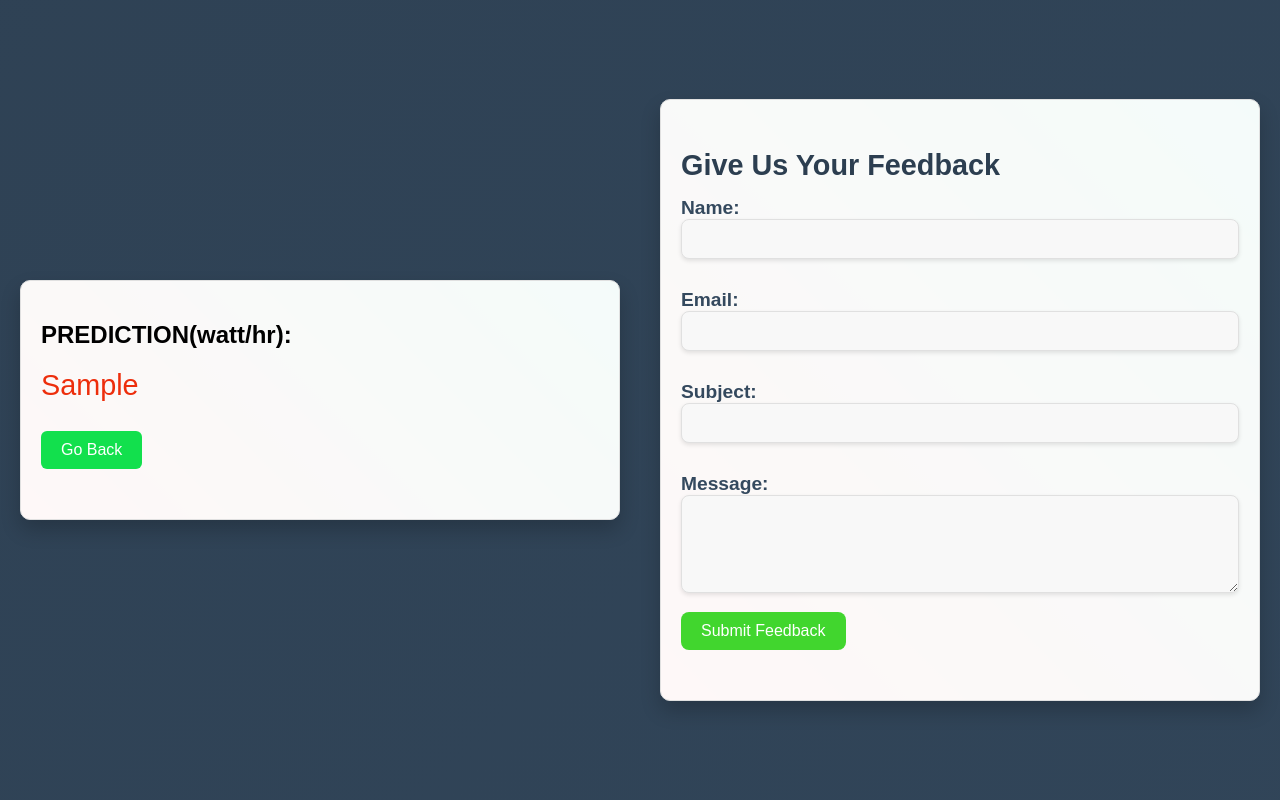
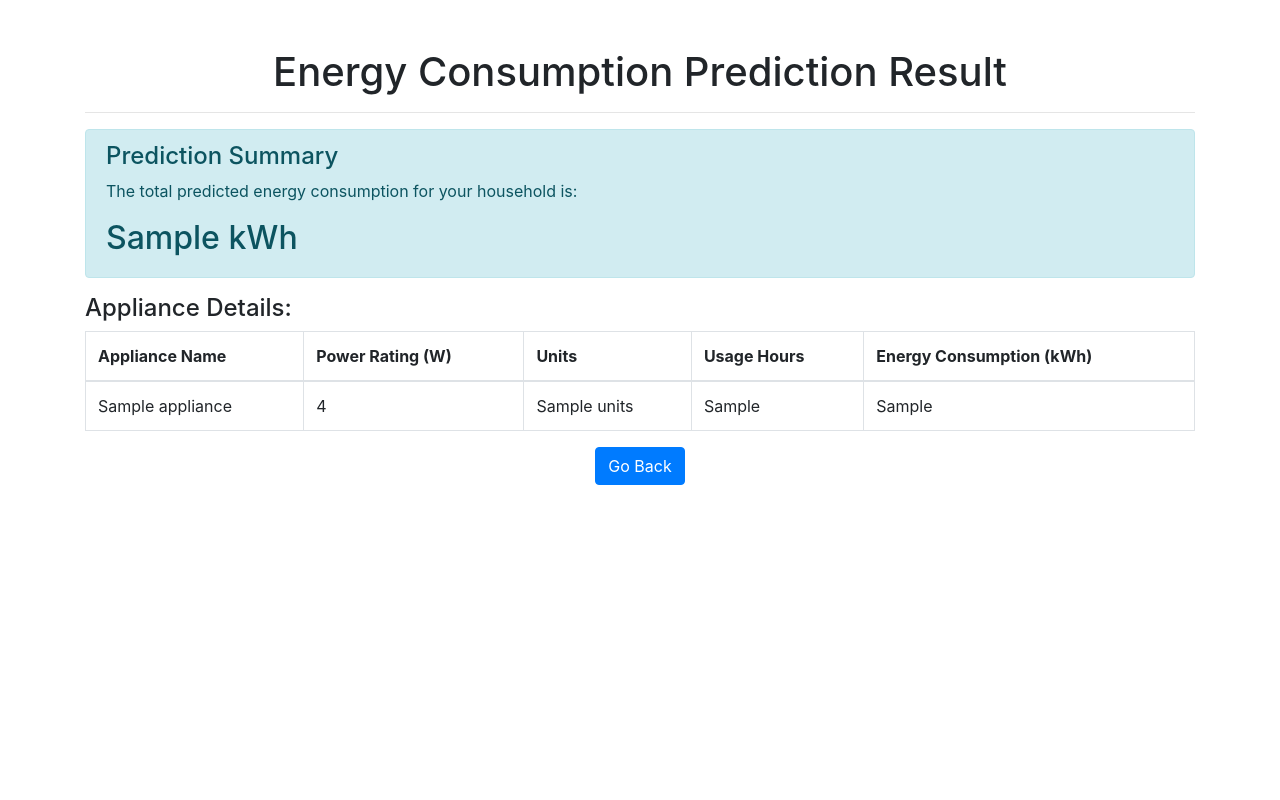
Before and after one commit to projects-65/Watt_sage, a Python web app: template templates/output.html in a window 1280 px wide. Run offline with Jinja, Linux system fonts and the light colour scheme; the template is opened without the code that fills it: most values are stand-ins (such as "Sample title", 1, 10 or a date in 2020); some libraries are stand-ins or nearby versions.

Commit message:
Update output.html

```diff
--- a/templates/output.html
+++ b/templates/output.html
@@ -3,165 +3,46 @@
 <head>
     <meta charset="UTF-8">
     <meta name="viewport" content="width=device-width, initial-scale=1.0">
-    <title>💡HOUSEHOLD ENERGY CONSUMPTION PREDICTION💡</title>
-    <style>
-        body {
-            font-family: 'Oswald', sans-serif;
-            background: linear-gradient(-45deg, #34495E, #2C3E50);
-            background-size: 400% 400%;
-            animation: gradientAnimation 10s ease infinite;
-            margin: 0;
-            padding: 0;
-            display: flex;
-            justify-content: center;
-            align-items: center;
-            min-height: 100vh;
-        }
-
-        @keyframes gradientAnimation {
-            0% {
-                background-position: 0% 50%;
-            }
-            50% {
-                background-position: 100% 50%;
-            }
-            100% {
-                background-position: 0% 50%;
-            }
-        }
-
-        .content-container {
-            display: flex;
-            flex-direction: column;
-            align-items: center;
-            max-width: 800px;
-            width: 90%;
-            background-color: rgba(255, 255, 255, 0.95);
-            border-radius: 10px;
-            box-shadow: 0 10px 20px rgba(0, 0, 0, 0.2);
-            overflow: hidden;
-            position: relative;
-            border: 1px solid #E0E0E0;
-            padding: 20px;
-            margin: 20px;
-        }
-
-        .output-container, .feedback-form {
-            margin-bottom: 30px;
-            width: 100%;
-        }
-
-        .output-container::before, .feedback-form::before {
-            content: "";
-            position: absolute;
-            width: 100%;
-            height: 100%;
-            background: linear-gradient(45deg, #FF6B6B, #1ABC9C);
-            z-index: -1;
-            transform: scale(1.2);
-        }
-
-        .result {
-            font-size: 1.8rem;
-            margin-top: 15px;
-            color: #ed2e0c;
-        }
-
-        .go-back-button {
-            display: inline-block;
-            padding: 10px 20px;
-            background-color: #12e04d;
-            color: white;
-            border: none;
-            border-radius: 6px;
-            font-size: 1rem;
-            text-decoration: none;
-            transition: background-color 0.3s, transform 0.2s;
-        }
-
-        .go-back-button:hover {
-            background-color: #50e35a;
-            transform: scale(1.05);
-        }
-
-        .feedback-form h3 {
-            font-size: 1.8rem;
-            margin-bottom: 15px;
-            color: #2C3E50;
-        }
-
-        .feedback-form label {
-            display: block;
-            font-weight: bold;
-            margin-top: 15px;
-            font-size: 1.2rem;
-            color: #34495E;
-        }
-
-        .feedback-form input[type="text"], .feedback-form textarea {
-            width: 100%;
-            padding: 10px;
-            margin-bottom: 15px;
-            border: none;
-            border-radius: 8px;
-            background-color: #F8F8F8;
-            color: #34495E;
-            font-size: 1rem;
-            transition: background-color 0.3s, color 0.3s, transform 0.2s;
-            box-sizing: border-box;
-            border: 1px solid #E0E0E0;
-            outline: none;
-            box-shadow: 0 2px 4px rgba(0, 0, 0, 0.1);
-        }
-
-        .feedback-form textarea {
-            resize: vertical;
-        }
-
-        .feedback-form input[type="submit"] {
-            background-color: #41d62e;
-            color: white;
-            border: none;
-            border-radius: 8px;
-            padding: 10px 20px;
-            font-size: 1rem;
-            cursor: pointer;
-            transition: background-color 0.3s, transform 0.2s;
-        }
-
-        .feedback-form input[type="submit"]:hover {
-            background-color: #41d62e;
-            transform: scale(1.05);
-        }
-    </style>
+    <title>Energy Consumption Prediction Result</title>
+    <link rel="stylesheet" href="https://stackpath.bootstrapcdn.com/bootstrap/4.5.2/css/bootstrap.min.css">
 </head>
 <body>
-    <div class="content-container">
-        <div class="output-container">
-            <h2>PREDICTION(watt/hr):</h2>
-            <p class="result">{{ prediction_result }}</p>
-            <a href="/" class="go-back-button">Go Back</a>
+    <div class="container mt-5">
+        <h1 class="text-center">Energy Consumption Prediction Result</h1>
+        <hr>
+
+        <div class="alert alert-info" role="alert">
+            <h4 class="alert-heading">Prediction Summary</h4>
+            <p>The total predicted energy consumption for your household is:</p>
+            <h2>{{ predicted_energy }} kWh</h2>
         </div>
-    </div>
 
-    <div class="content-container">
-        <div class="feedback-form">
-            <h3>Give Us Your Feedback</h3>
-            <form action="/feedback" method="post">
-                <label for="name">Name:</label>
-                <input type="text" id="name" name="name" required>
+        <h4>Appliance Details:</h4>
+        <table class="table table-bordered">
+            <thead>
+                <tr>
+                    <th>Appliance Name</th>
+                    <th>Power Rating (W)</th>
+                    <th>Units</th>
+                    <th>Usage Hours</th>
+                    <th>Energy Consumption (kWh)</th>
+                </tr>
+            </thead>
+            <tbody>
+                {% for appliance in appliances %}
+                <tr>
+                    <td>{{ appliance.name }}</td>
+                    <td>{{ appliance.power_rating }}</td>
+                    <td>{{ appliance.units }}</td>
+                    <td>{{ appliance.usage_hours }}</td>
+                    <td>{{ appliance.energy_consumption }}</td>
+                </tr>
+                {% endfor %}
+            </tbody>
+        </table>
 
-                <label for="email">Email:</label>
-                <input type="text" id="email" name="email" required>
-
-                <label for="subject">Subject:</label>
-                <input type="text" id="subject" name="subject" required>
-
-                <label for="message">Message:</label>
-                <textarea id="message" name="message" rows="4" required></textarea>
-
-                <input type="submit" value="Submit Feedback">
-            </form>
+        <div class="text-center">
+            <a href="/" class="btn btn-primary">Go Back</a>
         </div>
     </div>
 </body>
```
